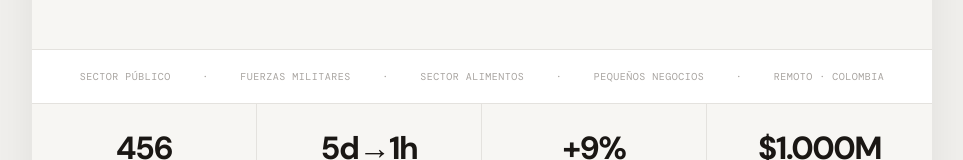
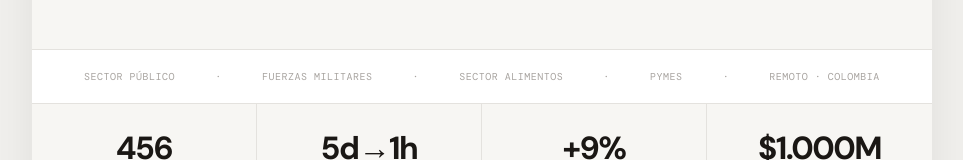
Before and after one commit to DanielCardenas1/Automatizaprocesos-Pagina, a plain HTML site: page index.html in a window 1280 px wide. Shown: the part 1663-1823 px from the top of the page, without its empty margins (158-1121 px from the left). Drawn offline with nearby package versions, Linux system fonts and the light colour scheme; a web font is replaced by a local one.

Commit message:
Cambia "Pequenos negocios" por "PYMES" en la franja de sectores
Co-Authored-By: Claude Sonnet 5 <noreply@anthropic.com>

```diff
--- a/index.html
+++ b/index.html
@@ -551,7 +551,7 @@ footer{display:flex;align-items:center;justify-content:space-between;padding:16p
   <span class="logo-item">·</span>
   <span class="logo-item">Sector alimentos</span>
   <span class="logo-item">·</span>
-  <span class="logo-item">Pequeños negocios</span>
+  <span class="logo-item">PYMES</span>
   <span class="logo-item">·</span>
   <span class="logo-item">Remoto · Colombia</span>
 </div>
```
